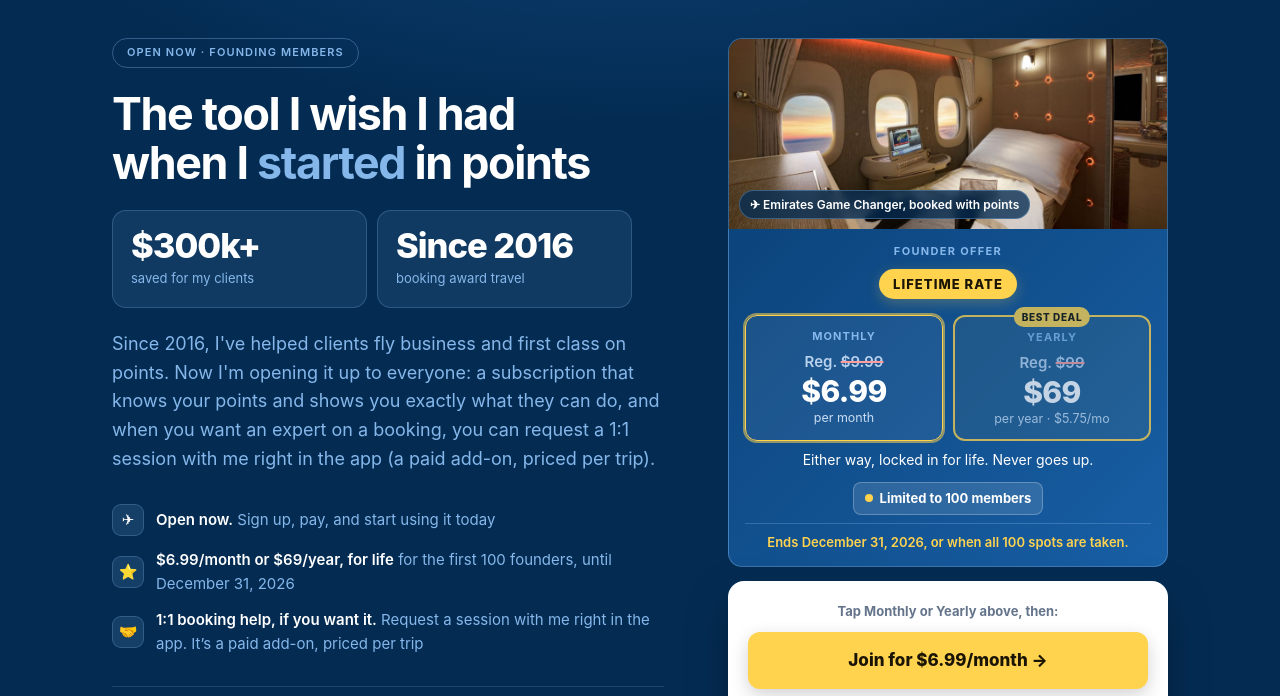
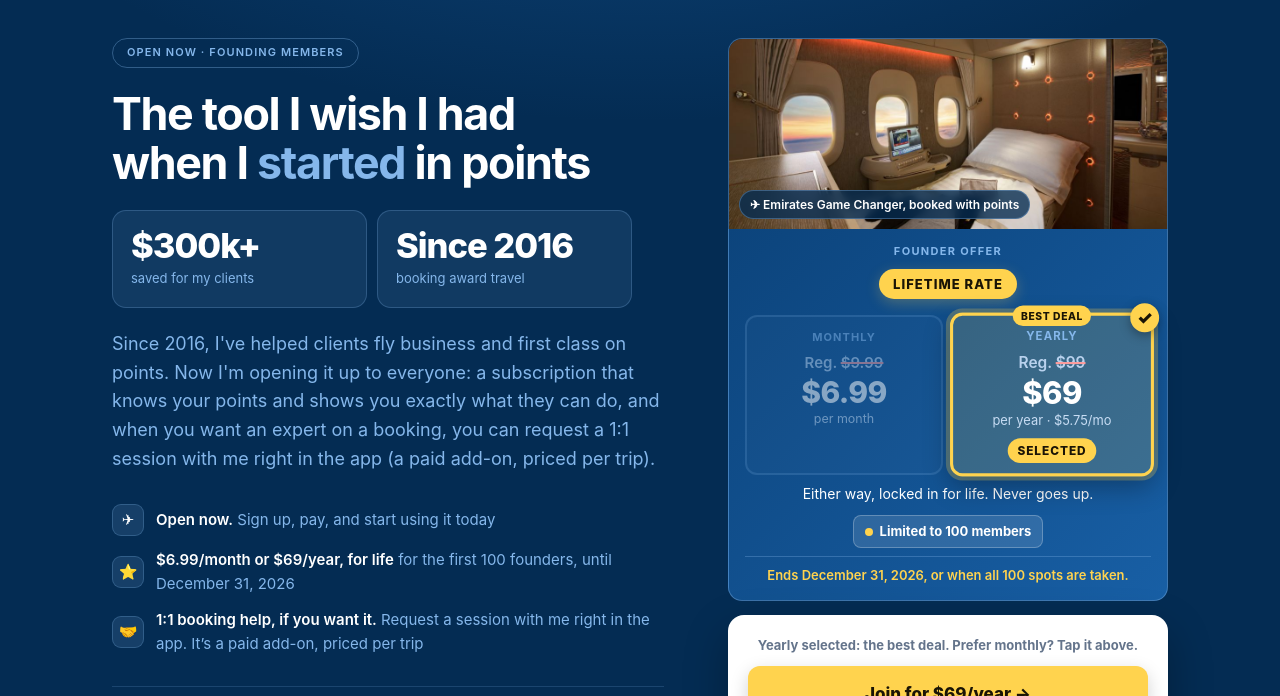
Before and after one commit to paidwithpoints-Angelo/paidwithpoints-site, a plain HTML site: page founders.html in a window 1280 px wide. Shown: the part 82-778 px from the top of the page. Drawn offline with Linux system fonts and the light colour scheme; no server answers.

Commit message:
Founders page: yearly selected by default, unmistakable selected plan
Co-Authored-By: Claude Opus 5.5 <noreply@anthropic.com>
Claude-Session: https://claude.ai/code/session_01GoTgo9RFL8J1P8Ke68EE2B

```diff
--- a/founders.html
+++ b/founders.html
@@ -101,9 +101,15 @@
     /* Short laptop screens: let the right column scroll with the page so the button is never cut off */
     @media (min-width: 920px) and (max-height: 860px) { main > .side { position: static; } .tripban img { height: 190px; } }
     /* Founder plans are tappable: the chosen one is outlined; pay box replaces the old "save my spot" form */
-    #offer-plans .plan { cursor: pointer; transition: border-color .15s, box-shadow .15s, opacity .15s; }
-    #offer-plans .plan.sel { border-color: #FFD34E !important; box-shadow: 0 0 0 2px rgba(255,211,78,.55); opacity: 1; }
-    #offer-plans .plan:not(.sel) { opacity: .75; }
+    #offer-plans .plan { cursor: pointer; transition: border-color .15s, box-shadow .15s, opacity .15s, transform .15s; }
+    #offer-plans .plan { border: 2px solid rgba(133,183,235,.35) !important; background: rgba(255,255,255,.04) !important; }
+    #offer-plans .plan.sel { border: 3px solid #FFD34E !important; background: rgba(255,211,78,.16) !important; box-shadow: 0 0 0 4px rgba(255,211,78,.25), 0 10px 26px rgba(0,0,0,.3); opacity: 1; transform: scale(1.03); }
+    #offer-plans .plan:not(.sel) { opacity: .5; }
+    #offer-plans .plan:not(.sel):hover { opacity: .8; }
+    #offer-plans .plan .pl-chk { display: none; position: absolute; top: -12px; right: -8px; width: 28px; height: 28px; border-radius: 50%; background: #FFD34E; color: #1a1405; font-size: 17px; font-weight: 900; line-height: 28px; text-align: center; box-shadow: 0 3px 10px rgba(0,0,0,.35); }
+    #offer-plans .plan.sel .pl-chk { display: block; }
+    #offer-plans .plan .pl-on { display: none; margin-top: 7px; font-size: 11.5px; font-weight: 800; letter-spacing: .08em; color: #1a1405; background: #FFD34E; border-radius: 999px; padding: 3px 9px; }
+    #offer-plans .plan.sel .pl-on { display: inline-block; }
     .paybox { text-align: center; }
     .paybox .pb-h { font-size: 13px; font-weight: 700; color: #64748b; margin-bottom: 10px; }
     .paybox .pb-btn { display: block; background: #FFD34E; color: #1a1405; font-weight: 800; font-size: 17px; border-radius: 12px; padding: 15px; text-decoration: none; box-shadow: 0 6px 18px rgba(0,0,0,.18); }
@@ -190,14 +196,15 @@
     // Wingman is open: sign up, pay with Stripe, use it right away (no more "save my spot")
     $('.pill').textContent = 'OPEN NOW \u00b7 FOUNDING MEMBERS';
     setPerk1('<b>Open now.</b> Sign up, pay, and start using it today');
-    var bill = 'mo', planEls = document.querySelectorAll('#offer-plans .plan');
+    var bill = 'yr', planEls = document.querySelectorAll('#offer-plans .plan');
     var goUrl = function () { return API + '/riq/signup?plan=business&billing=' + bill; };
     var paint = function () {
       planEls.forEach(function (el, i) { el.classList.toggle('sel', (i === 1) === (bill === 'yr')); el.setAttribute('aria-pressed', (i === 1) === (bill === 'yr') ? 'true' : 'false'); });
       var a = document.getElementById('pay-go'); if (a) { a.href = goUrl(); a.innerHTML = 'Join for ' + (bill === 'yr' ? '$69/year' : '$6.99/month') + ' &rarr;'; }
+      var h = document.getElementById('pb-h'); if (h) h.textContent = bill === 'yr' ? 'Yearly selected: the best deal. Prefer monthly? Tap it above.' : 'Monthly selected. Tap Yearly above to save more.';
     };
-    planEls.forEach(function (el, i) { el.setAttribute('role', 'button'); el.tabIndex = 0; var pick = function () { bill = i === 1 ? 'yr' : 'mo'; paint(); }; el.addEventListener('click', pick); el.addEventListener('keydown', function (e) { if (e.key === 'Enter' || e.key === ' ') { e.preventDefault(); pick(); } }); });
-    document.getElementById('card').innerHTML = '<div class="paybox"><div class="pb-h">Tap Monthly or Yearly above, then:</div>'
+    planEls.forEach(function (el, i) { el.insertAdjacentHTML('afterbegin', '<span class="pl-chk" aria-hidden="true">\u2713</span>'); el.insertAdjacentHTML('beforeend', '<div class="pl-on">SELECTED</div>'); el.setAttribute('role', 'button'); el.tabIndex = 0; var pick = function () { bill = i === 1 ? 'yr' : 'mo'; paint(); }; el.addEventListener('click', pick); el.addEventListener('keydown', function (e) { if (e.key === 'Enter' || e.key === ' ') { e.preventDefault(); pick(); } }); });
+    document.getElementById('card').innerHTML = '<div class="paybox"><div class="pb-h" id="pb-h"></div>'
       + '<a id="pay-go" class="pb-btn" href="#">Join &rarr;</a>'
       + '<div class="fine">Create your account, pay securely with Stripe, and Business Class unlocks right away. Cancel any time.</div>'
       + '<div class="fine" style="margin-top:6px">Already a member? <a href="' + API + '/riq/login" style="color:inherit;font-weight:700">Sign in</a></div></div>';
```
